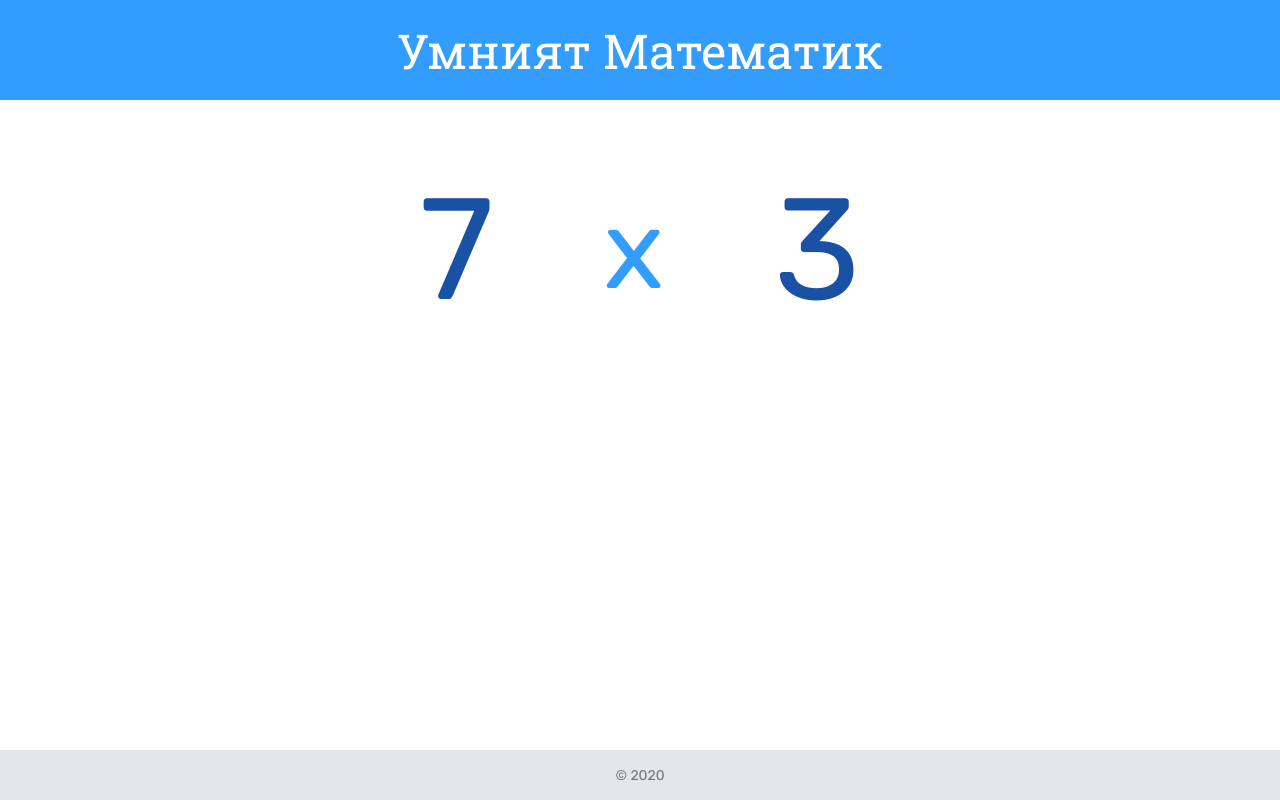
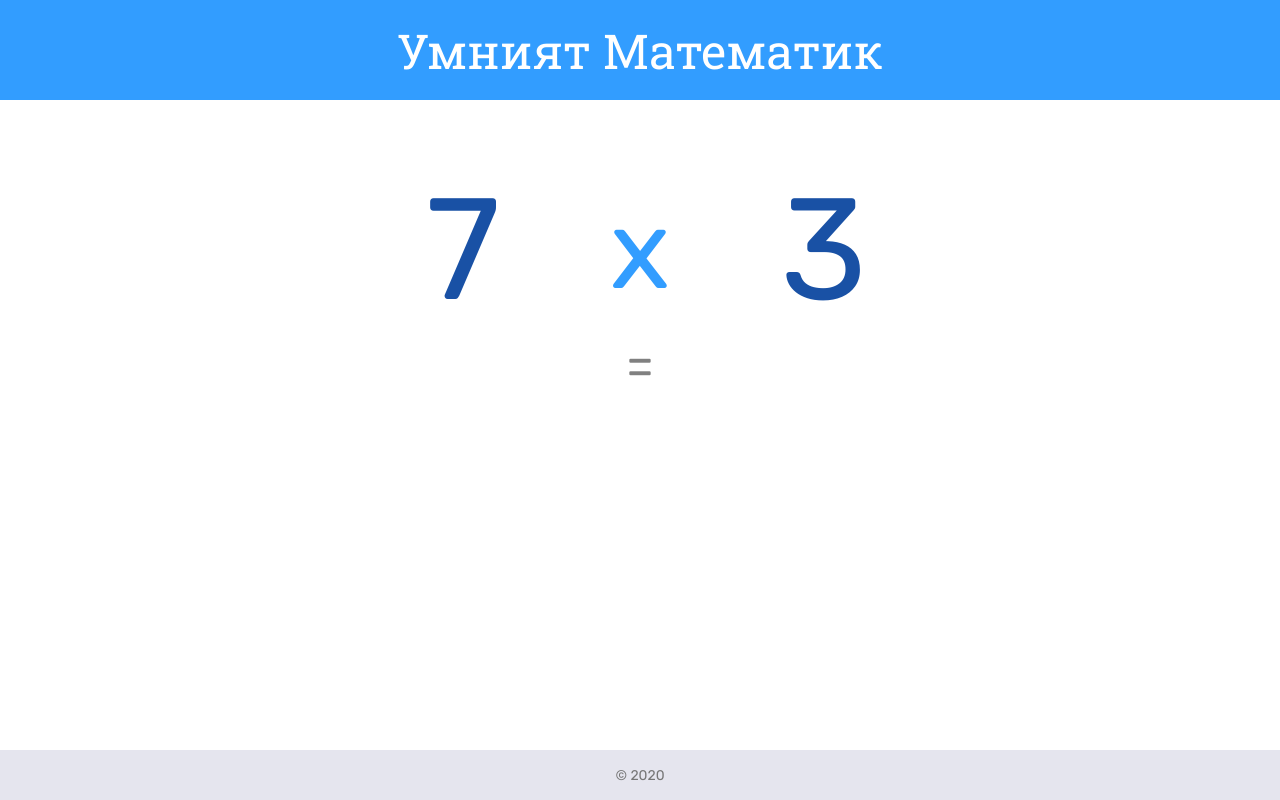
Before and after one commit to brankoleone/smart-math, a React (Create React App) app: page / in a window 1280 px wide. Built offline with nearby package versions, Linux system fonts and the light colour scheme.

Commit message:
Added equals sign and fixed minor bugs

```diff
--- a/src/App.js
+++ b/src/App.js
@@ -6,12 +6,12 @@ function App() {
 	return (
 		<div className="App">
 			<header className="App-header">
-				<div class="App-title">Умният Математик</div>
+				<div className="App-title">Умният Математик</div>
 			</header>
 			<main className="App-main">
 				<Play />
 			</main>
-			<footer class="App-footer">
+			<footer className="App-footer">
 				<div className="App-copyright">© 2020</div>
 			</footer>
 		</div>
--- a/src/components/Play/Play.js
+++ b/src/components/Play/Play.js
@@ -8,6 +8,7 @@ const Play = () => (
 			<div className="sign">x</div>
 			<div className="second-digit">3</div>
 		</div>
+		<div className="equals-sign"></div>
 	</div>
 );
 
--- a/src/components/Play/Play.scss
+++ b/src/components/Play/Play.scss
@@ -4,7 +4,8 @@
 .Play {
 	height: 100%;
 	display: flex;
-	justify-content: center;
+	flex-direction: column;
+	align-items: center;
 
 	.exercise {
 		margin-top: 32px;
@@ -15,6 +16,18 @@
 		align-items: flex-end;
 
 		color: $blue;
+
+		[class$='-digit'] {
+			min-width: 100px;
+		}
+
+		.first-digit {
+			text-align: right;
+		}
+
+		.second-digit {
+			text-align: left;
+		}
 
 		.sign {
 			color: $main-blue;
@@ -33,4 +46,13 @@
 			}
 		}
 	}
+
+	.equals-sign {
+		color: grey;
+		font-size: 50px;
+
+		&::before {
+			content: '=';
+		}
+	}
 }
```
